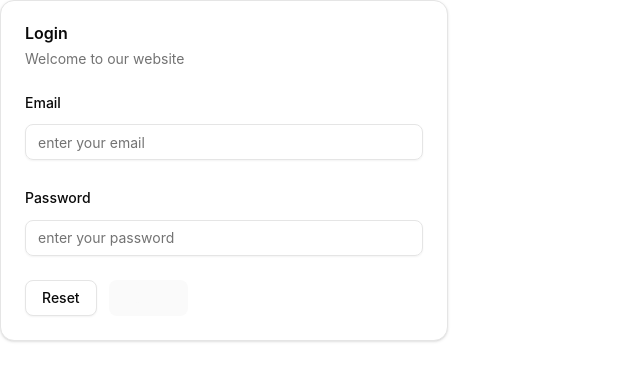
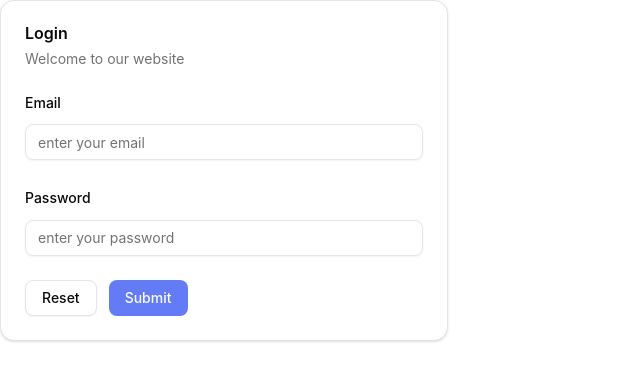
Before and after one commit to Mo-Alsagheer/SAMS, a React (Vite) app in the folder client/: page /login in a window 1280 px wide. Shown: the top 380 px of the page, without its empty margins (0-640 px from the left). Built offline with nearby package versions, Linux system fonts and the light colour scheme.

Commit message:
style: update button classes for improved styling in login form

```diff
--- a/client/src/auth/Login.jsx
+++ b/client/src/auth/Login.jsx
@@ -124,7 +124,7 @@ export default function Login() {
             Reset
           </Button>
           <Button
-            className={"bg-sidebar-primary hover:bg-sidebar-accent"}
+            className={"bg-primary hover:bg-primary/90"}
             type="submit"
             form="form-rhf-demo"
           >
```
